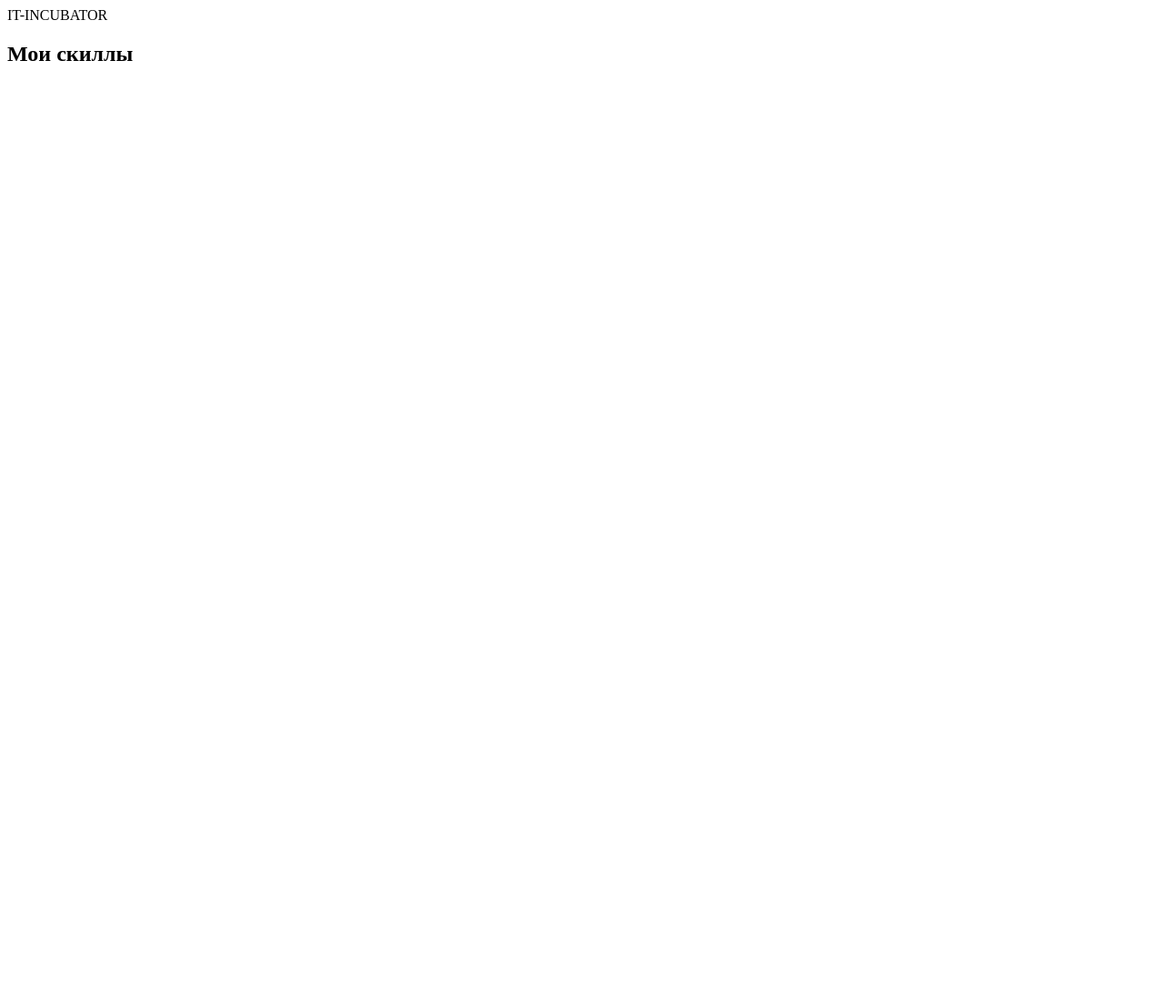
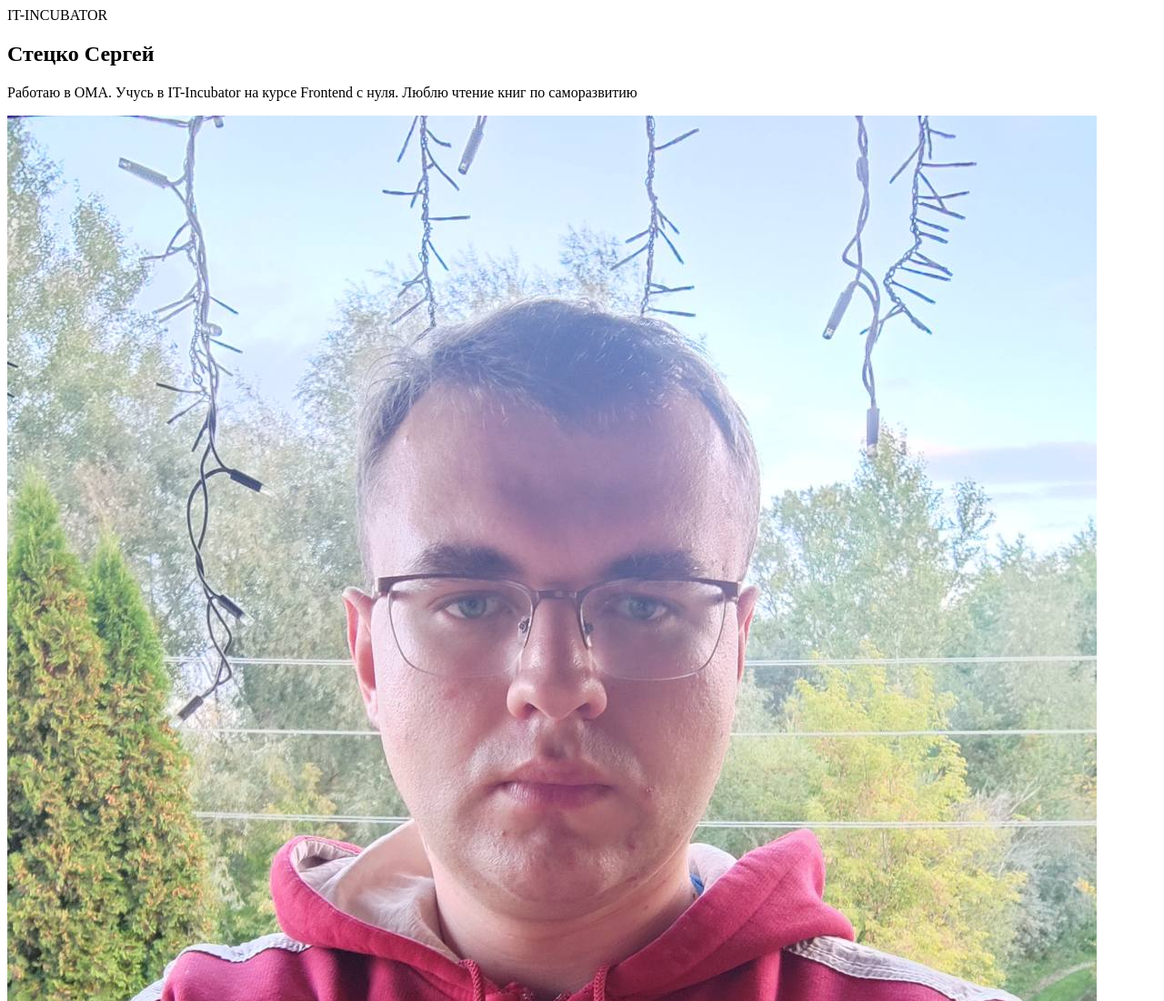
Before and after one commit to sergeistetsko/1-hw-with-auto-test-html-css-main, a plain HTML site: page index.html in a window 1280 px wide. Shown: the top 1100 px of the page at 91% size. Before the commit the page ends 800 px from the top, so only its background shows below. Drawn offline with Linux system fonts and the light colour scheme.

Commit message:
complete task-1

```diff
--- a/index.html
+++ b/index.html
@@ -18,8 +18,11 @@
         <!-- 1) В этом разделе создай 3 дочерних элемента: -->
 
         <!-- a) Заголовок первого уровня со своим ФИО -->
+         <h1>Стецко Сергей</h1>
         <!-- b) Несколько строк о себе: где учишься или работаешь, хобби, увлечения. Используй тег для абзаца. Длина строки должна быть больше 50-ти симвов (пробелы и др знаки припинания тоже считаются символом) -->
+         <p>Работаю в ОМА. Учусь в IT-Incubator на курсе Frontend с нуля. Люблю чтение книг по саморазвитию</p>
         <!-- c) Фото (или любую картинку из интернета). Не забудь добавить описание на случай, если изображение не загрузится -->
+         <img src="assets/images/myPhoto.jpg" alt="myPhoto">
     </section>
 
     <section data-cy="hw1-section-about-pre">
```
Also changed, not shown: assets/images/myPhoto.jpg (added).
